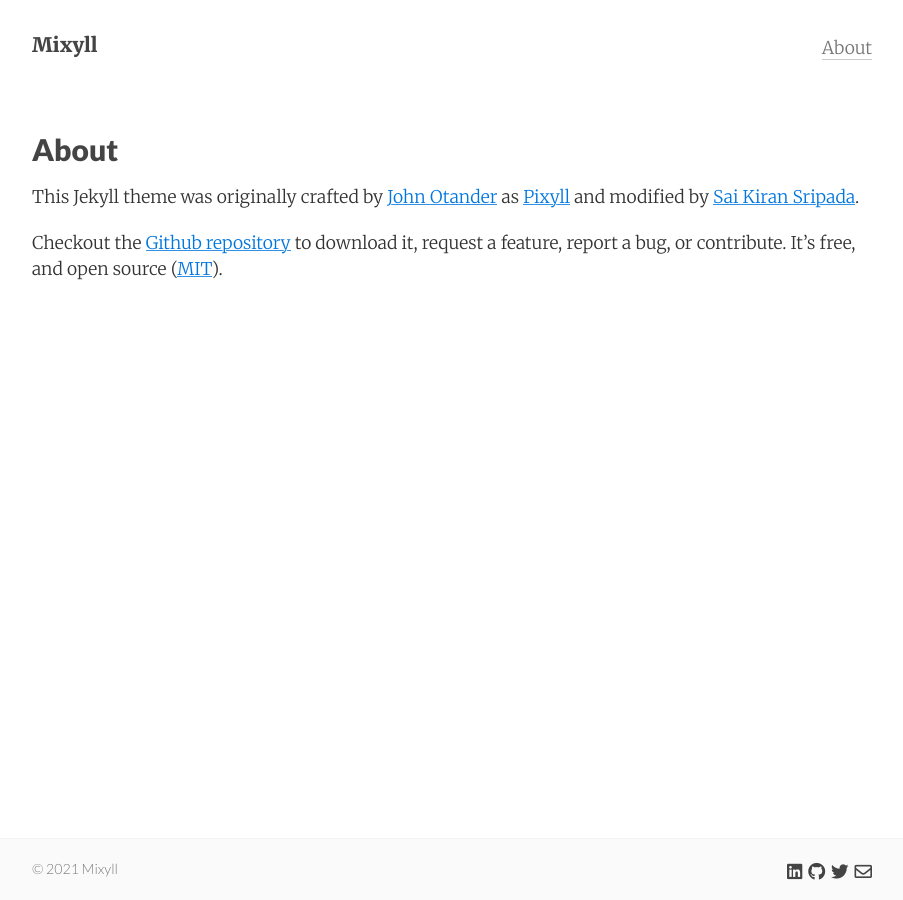
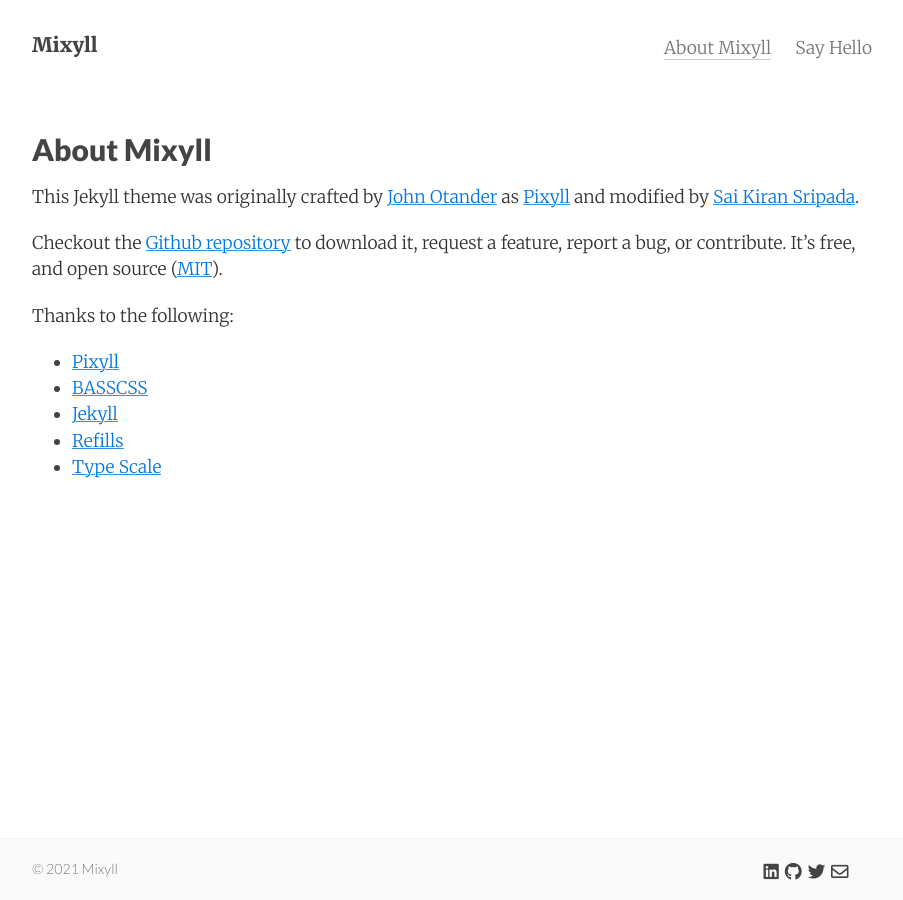
Before and after one commit to km3ll/km3ll.github.io, a Jekyll site: the page built from about.md, in a window 1280 px wide. Shown: the whole page, without its empty margins (188-1091 px from the left). Built offline with Jekyll 4.4.1, drawn with Linux system fonts in a browser that asks for light colours; nearby versions of some CDN libraries.

```diff
--- a/_config.yml
+++ b/_config.yml
@@ -1,21 +1,21 @@
 # Site settings
 title:       Mixyll
-email:       kmell@protonmail.com
-author:      Kmell
-description: "Lorem Ipsum ..."
+email:       hello@saikiransripada.com
+author:      Sai Kiran Sripada
+description: "Lorem Ipsum is simply dummy text of the printing and typesetting industry. Lorem Ipsum has been the industry's standard dummy text ever since the 1500s, when an unknown printer took a galley of type and scrambled it to make a type specimen book."
 baseurl:     ""
 url:         "https://mixyll.saikiransripada.com"
 date_format: "%b %-d, %Y"
 header_pages:
  - about.md
- #- contact.html
+ - contact.html
 
 google_analytics:
 
 # Optional features
 animated:             true
-show_related_posts:   false
-show_post_footers:    true
+show_related_posts:   true
+show_post_footers:    false
 show_social_icons:    true
 
 # Preview image for social media aka og:image and twitter:image
@@ -25,13 +25,13 @@
 disqus_shortname:
 
 # Social icons
-github_username: km3ll
-twitter_username: kmellzie
-linkedin_username: juancamiloramirezgaviria
-dev_username:
+github_username: saikiransripada
+twitter_username: wp_user
+linkedin_username: saikiransripada
+dev_username: dev_user
 
 # Post sharing icons
-show_sharing_icons: false
+show_sharing_icons: true
 # Change to 'true' to enable individual icons
 share_facebook: true
 share_twitter: true
--- a/_includes/social_links.html
+++ b/_includes/social_links.html
@@ -14,6 +14,6 @@
   {% if site.email %}
     <a class="fas fa-envelope" href="mailto:{{ site.email }}"></a>
   {% endif %}
-  <!--<a class="fas fa-rss" href="{{ "/feed.xml" | relative_url }}" target="_blank"></a>-->
+  <a class="fas fa-rss" href="{{ "/feed.xml" | relative_url }}" target="_blank"></a>
 </div>
 <div class="clearfix"></div>
--- a/about.md
+++ b/about.md
@@ -1,6 +1,6 @@
 ---
 layout: page
-title: About
+title: About Mixyll
 permalink: /about/
 tags: about
 ---
@@ -10,3 +10,11 @@
 Checkout the [Github repository](https://github.com/saikiransripada/mixyll) to download it,
 request a feature, report a bug, or contribute. It's free, and open source
 ([MIT](http://opensource.org/licenses/MIT)).
+
+Thanks to the following:
+
+* [Pixyll](https://github.com/johno/pixyll)
+* [BASSCSS](http://basscss.com)
+* [Jekyll](http://jekyllrb.com)
+* [Refills](http://refills.bourbon.io/)
+* [Type Scale](http://type-scale.com/)
```
